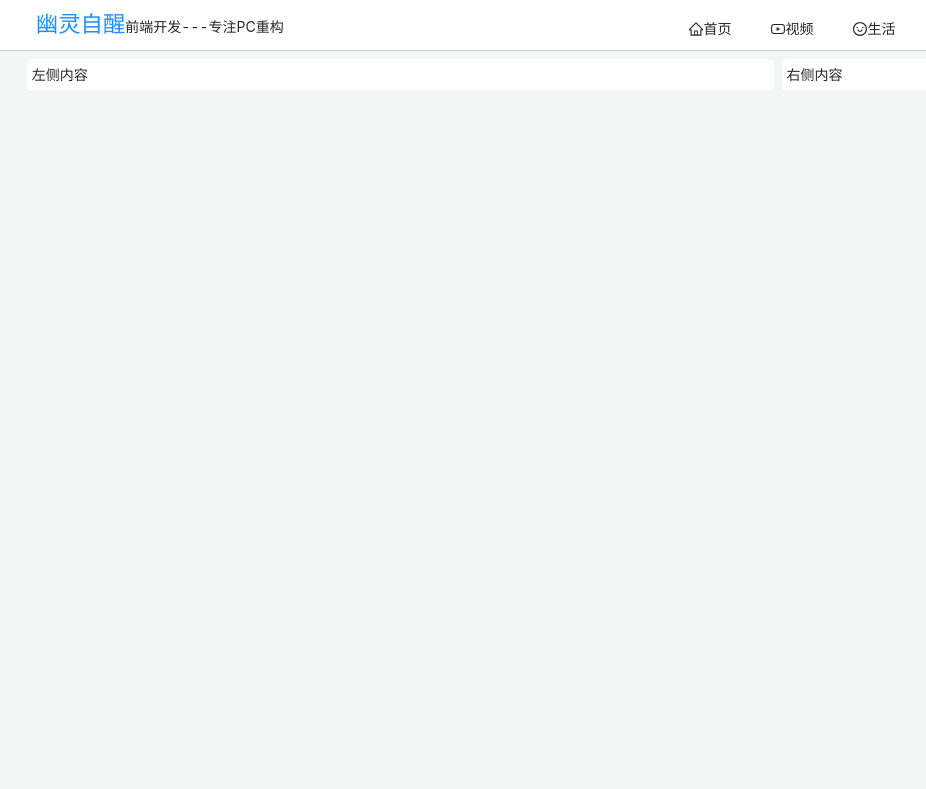
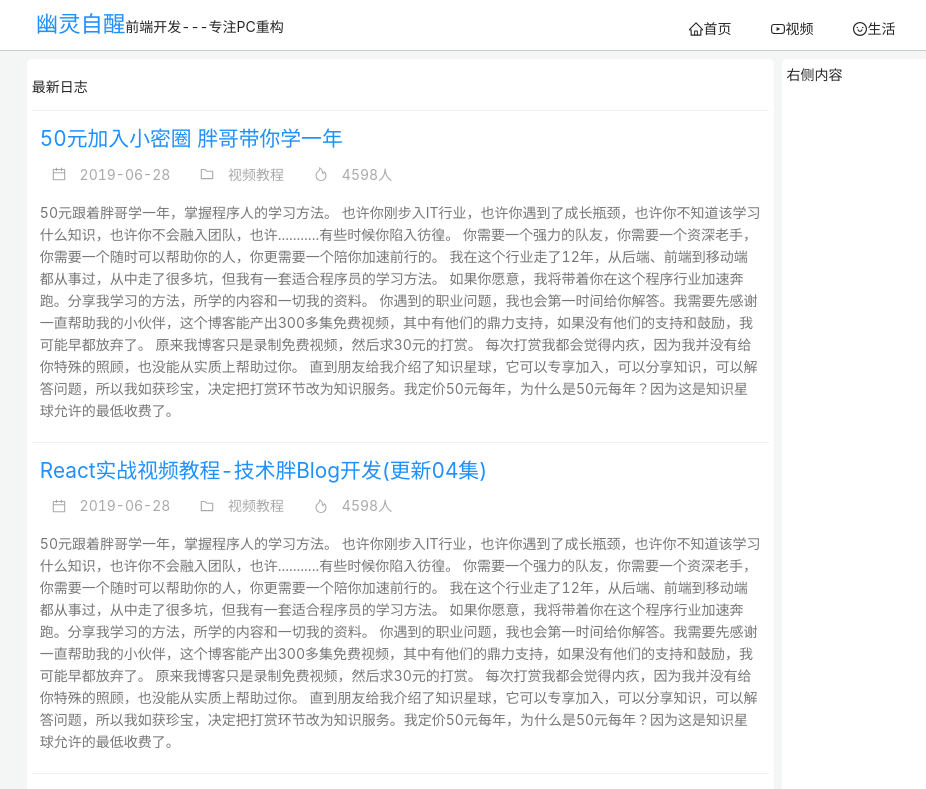
Before and after one commit to youling4438/next-blog, a Next.js app: page /list in a window 1280 px wide. Shown: the top 789 px of the page, without its empty margins (129-1055 px from the left). Built offline with nearby package versions, Linux system fonts and the light colour scheme.

Commit message:
add list component

```diff
--- a/pages/list.js
+++ b/pages/list.js
@@ -1,24 +1,52 @@
-import { Row, Col } from 'antd'
+import React, { useState } from 'react'
+import { Row, Col, List } from 'antd'
+import { CalendarOutlined, FolderOutlined, FireOutlined } from '@ant-design/icons'
 import Head from 'next/head'
 import Header from '../components/Header'
-import styles from '../styles/pages/common.module.css'
+import commonStyles from '../styles/pages/common.module.css'
+import listStyles from '../styles/pages/list.module.css'
 
-const List = () => (
+const MyList = () => {
+	const [myList, setMyList] = useState(
+		[
+			{ title: '50元加入小密圈 胖哥带你学一年', context: '50元跟着胖哥学一年，掌握程序人的学习方法。 也许你刚步入IT行业，也许你遇到了成长瓶颈，也许你不知道该学习什么知识，也许你不会融入团队，也许...........有些时候你陷入彷徨。 你需要一个强力的队友，你需要一个资深老手，你需要一个随时可以帮助你的人，你更需要一个陪你加速前行的。 我在这个行业走了12年，从后端、前端到移动端都从事过，从中走了很多坑，但我有一套适合程序员的学习方法。 如果你愿意，我将带着你在这个程序行业加速奔跑。分享我学习的方法，所学的内容和一切我的资料。 你遇到的职业问题，我也会第一时间给你解答。我需要先感谢一直帮助我的小伙伴，这个博客能产出300多集免费视频，其中有他们的鼎力支持，如果没有他们的支持和鼓励，我可能早都放弃了。 原来我博客只是录制免费视频，然后求30元的打赏。 每次打赏我都会觉得内疚，因为我并没有给你特殊的照顾，也没能从实质上帮助过你。 直到朋友给我介绍了知识星球，它可以专享加入，可以分享知识，可以解答问题，所以我如获珍宝，决定把打赏环节改为知识服务。我定价50元每年，为什么是50元每年？因为这是知识星球允许的最低收费了。' },
+			{ title: 'React实战视频教程-技术胖Blog开发(更新04集)', context: '50元跟着胖哥学一年，掌握程序人的学习方法。 也许你刚步入IT行业，也许你遇到了成长瓶颈，也许你不知道该学习什么知识，也许你不会融入团队，也许...........有些时候你陷入彷徨。 你需要一个强力的队友，你需要一个资深老手，你需要一个随时可以帮助你的人，你更需要一个陪你加速前行的。 我在这个行业走了12年，从后端、前端到移动端都从事过，从中走了很多坑，但我有一套适合程序员的学习方法。 如果你愿意，我将带着你在这个程序行业加速奔跑。分享我学习的方法，所学的内容和一切我的资料。 你遇到的职业问题，我也会第一时间给你解答。我需要先感谢一直帮助我的小伙伴，这个博客能产出300多集免费视频，其中有他们的鼎力支持，如果没有他们的支持和鼓励，我可能早都放弃了。 原来我博客只是录制免费视频，然后求30元的打赏。 每次打赏我都会觉得内疚，因为我并没有给你特殊的照顾，也没能从实质上帮助过你。 直到朋友给我介绍了知识星球，它可以专享加入，可以分享知识，可以解答问题，所以我如获珍宝，决定把打赏环节改为知识服务。我定价50元每年，为什么是50元每年？因为这是知识星球允许的最低收费了。' },
+			{ title: 'React服务端渲染框架Next.js入门(共12集)', context: '50元跟着胖哥学一年，掌握程序人的学习方法。 也许你刚步入IT行业，也许你遇到了成长瓶颈，也许你不知道该学习什么知识，也许你不会融入团队，也许...........有些时候你陷入彷徨。 你需要一个强力的队友，你需要一个资深老手，你需要一个随时可以帮助你的人，你更需要一个陪你加速前行的。 我在这个行业走了12年，从后端、前端到移动端都从事过，从中走了很多坑，但我有一套适合程序员的学习方法。 如果你愿意，我将带着你在这个程序行业加速奔跑。分享我学习的方法，所学的内容和一切我的资料。 你遇到的职业问题，我也会第一时间给你解答。我需要先感谢一直帮助我的小伙伴，这个博客能产出300多集免费视频，其中有他们的鼎力支持，如果没有他们的支持和鼓励，我可能早都放弃了。 原来我博客只是录制免费视频，然后求30元的打赏。 每次打赏我都会觉得内疚，因为我并没有给你特殊的照顾，也没能从实质上帮助过你。 直到朋友给我介绍了知识星球，它可以专享加入，可以分享知识，可以解答问题，所以我如获珍宝，决定把打赏环节改为知识服务。我定价50元每年，为什么是50元每年？因为这是知识星球允许的最低收费了。' },
+			{ title: 'React Hooks 免费视频教程(共11集)', context: '50元跟着胖哥学一年，掌握程序人的学习方法。 也许你刚步入IT行业，也许你遇到了成长瓶颈，也许你不知道该学习什么知识，也许你不会融入团队，也许...........有些时候你陷入彷徨。 你需要一个强力的队友，你需要一个资深老手，你需要一个随时可以帮助你的人，你更需要一个陪你加速前行的。 我在这个行业走了12年，从后端、前端到移动端都从事过，从中走了很多坑，但我有一套适合程序员的学习方法。 如果你愿意，我将带着你在这个程序行业加速奔跑。分享我学习的方法，所学的内容和一切我的资料。 你遇到的职业问题，我也会第一时间给你解答。我需要先感谢一直帮助我的小伙伴，这个博客能产出300多集免费视频，其中有他们的鼎力支持，如果没有他们的支持和鼓励，我可能早都放弃了。 原来我博客只是录制免费视频，然后求30元的打赏。 每次打赏我都会觉得内疚，因为我并没有给你特殊的照顾，也没能从实质上帮助过你。 直到朋友给我介绍了知识星球，它可以专享加入，可以分享知识，可以解答问题，所以我如获珍宝，决定把打赏环节改为知识服务。我定价50元每年，为什么是50元每年？因为这是知识星球允许的最低收费了。' },
+		]
+	);
+	return (
 		<>
 			<Head>
 				<title>List page</title>
 				<link rel="icon" href="/favicon.ico" />
 			</Head>
 			<Header />
-		<Row className={styles['common-main']} type="flex" justify="center">
-			<Col className={styles['common-left']} xs={24} sm={24} md={16} lg={18} xl={14} >
-				左侧内容
+			<Row className={commonStyles['common-main']} type="flex" justify="center">
+				<Col className={commonStyles['common-left']} xs={24} sm={24} md={16} lg={18} xl={14} >
+					<List
+						header={<div>最新日志</div>}
+						itemLayout="vertical"
+						dataSource={myList}
+						renderItem={item => (
+							<List.Item>
+								<div className={listStyles['list-title']}>{item.title}</div>
+								<div className={listStyles['list-icon']}>
+									<span> <CalendarOutlined /> 2019-06-28</span>
+									<span> <FolderOutlined /> 视频教程</span>
+									<span> <FireOutlined /> 4598人</span>
+								</div>
+								<div className={listStyles['list-context']}>{item.context}</div>
+							</List.Item>
+						)}
+					/>
 				</Col>
-			<Col className={styles['common-right']} xs={0} sm={0} md={7} lg={5} xl={4} >
+				<Col className={commonStyles['common-right']} xs={0} sm={0} md={7} lg={5} xl={4} >
 					右侧内容
 			</Col>
 			</Row>
 		</>
 	)
+}
 
-export default List
+export default MyList
--- /dev/null
+++ b/styles/pages/list.module.css
@@ -0,0 +1,18 @@
+
+.list-title{
+    font-size:1.3rem;
+    color: #1e90ff;
+    padding: 0 0.5rem;
+}
+.list-context{
+    color:#777;
+    padding:.5rem;
+}
+.list-icon{
+    padding:.5rem 0;
+    color:#AAA;
+}
+.list-icon span{
+    display: inline-block;
+    padding: 0 10px;
+}
```
Lines whose indentation alone changed are shown as unchanged.
